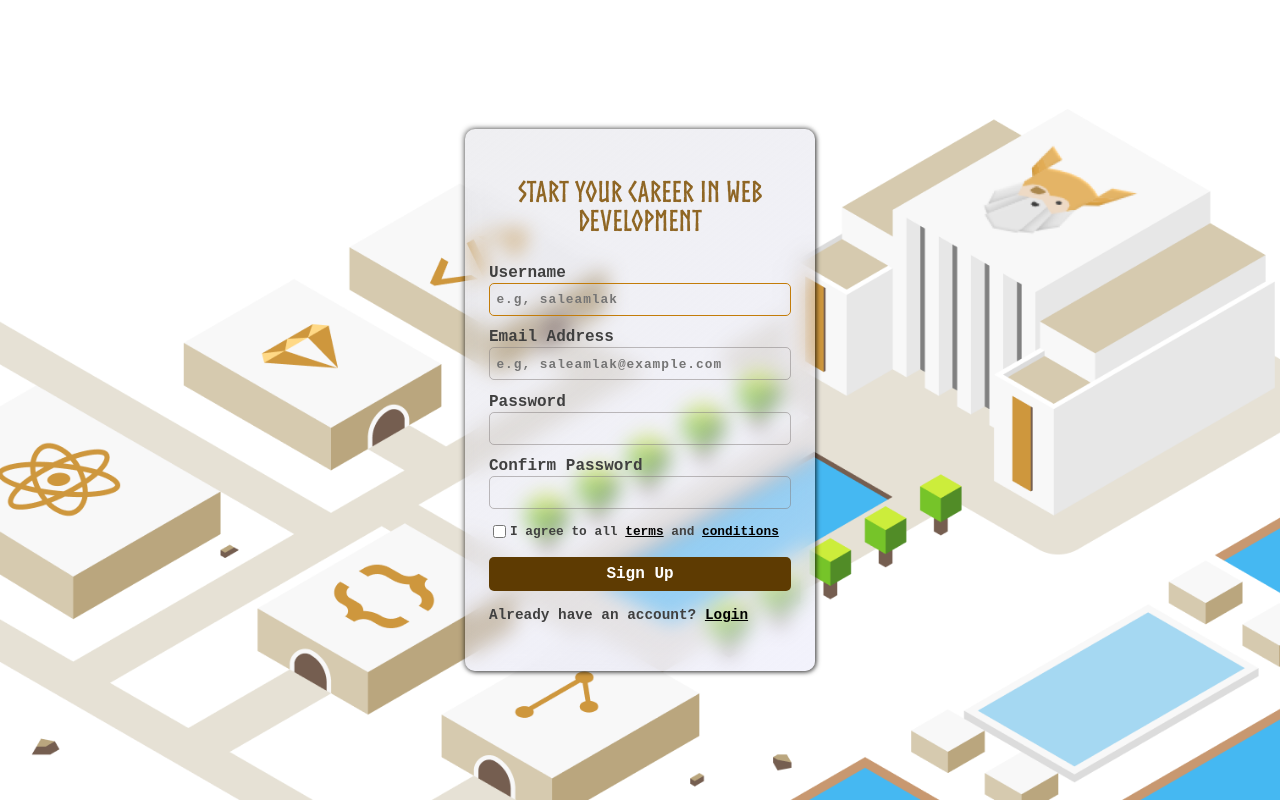
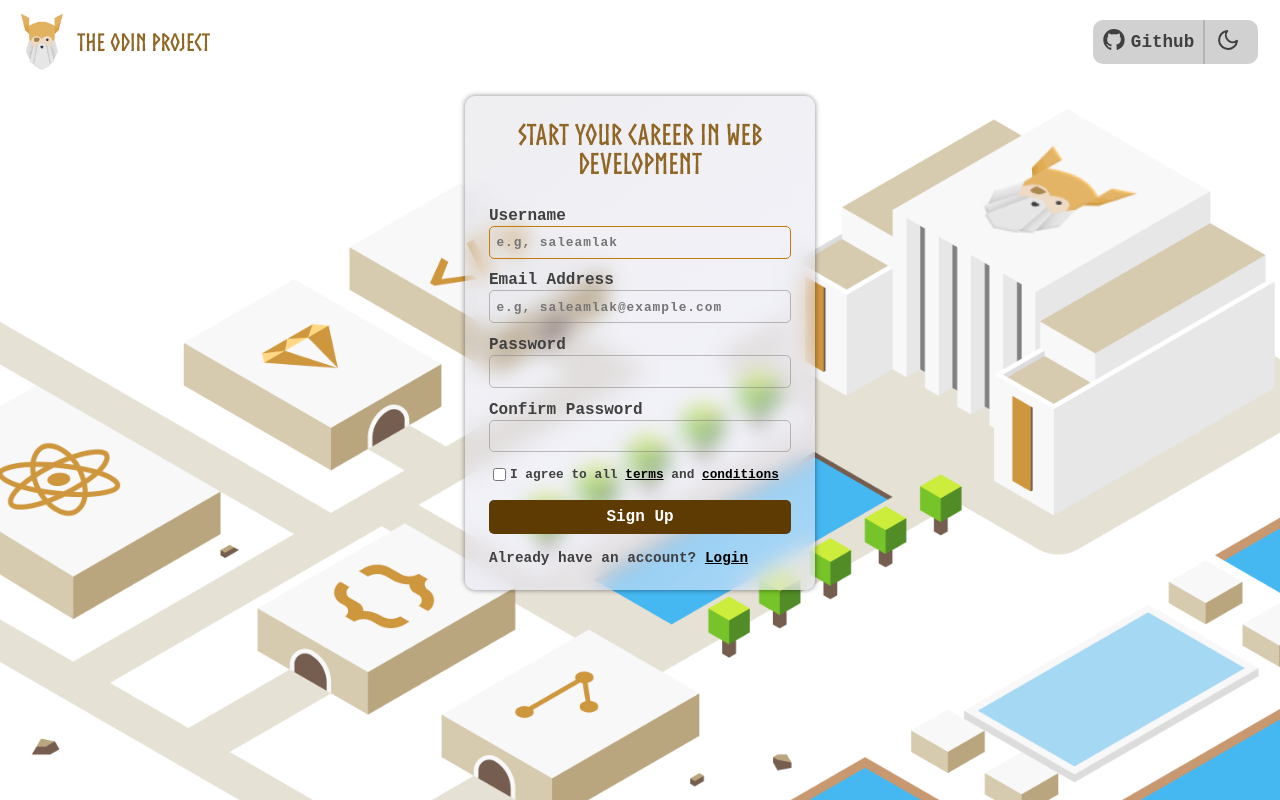
Before and after one commit to SaleamlakH/sign-up-form, a plain HTML site: page index.html in a window 1280 px wide. Drawn offline with Linux system fonts and the light colour scheme.

Commit message:
Add site header containing logo, GitHub link, and theme switcher

```diff
--- a/index.html
+++ b/index.html
@@ -7,6 +7,23 @@
     <link rel="stylesheet" href="./style.css">
 </head>
     <body>
+        <nav>
+            <div class="odin-logo">
+                <img src="./assets/images/odin-logo.png" alt="the-odin-project-log">
+                <span class="odin-logo-text">The Odin Project</span>
+            </div>
+
+            <div class="left-side">
+                <a class="github-link" href="https://github.com/SaleamlakH/sign-up-form">
+                    <svg xmlns="http://www.w3.org/2000/svg" width="24" height="24" viewBox="0 0 20 20" fill="currentColor" class="h-5 w-5">
+                        <path fill-rule="evenodd" d="M10 0C4.477 0 0 4.484 0 10.017c0 4.425 2.865 8.18 6.839 9.504.5.092.682-.217.682-.483 0-.237-.008-.868-.013-1.703-2.782.605-3.369-1.343-3.369-1.343-.454-1.158-1.11-1.466-1.11-1.466-.908-.62.069-.608.069-.608 1.003.07 1.531 1.032 1.531 1.032.892 1.53 2.341 1.088 2.91.832.092-.647.35-1.088.636-1.338-2.22-.253-4.555-1.113-4.555-4.951 0-1.093.39-1.988 1.029-2.688-.103-.253-.446-1.272.098-2.65 0 0 .84-.27 2.75 1.026A9.564 9.564 0 0110 4.844c.85.004 1.705.115 2.504.337 1.909-1.296 2.747-1.027 2.747-1.027.546 1.379.203 2.398.1 2.651.64.7 1.028 1.595 1.028 2.688 0 3.848-2.339 4.695-4.566 4.942.359.31.678.921.678 1.856 0 1.338-.012 2.419-.012 2.747 0 .268.18.58.688.482A10.019 10.019 0 0020 10.017C20 4.484 15.522 0 10 0z" clip-rule="evenodd"></path>
+                    </svg>
+                    Github
+                </a>
+                <button class="theme-button" type="button"></button>
+            </div>
+        </nav>
+
         <form>
             <h1>Start your career in web development</h1>
 
--- a/style.css
+++ b/style.css
@@ -25,8 +25,8 @@
     --end-color: hsl(240 60 95 / 63%);
 
     /* box shadow */
-    --top-left-shadow: -1px -1px 5px 1px hsl(0 0 0 / 25%);
-    --bottom-right-shadow: 1px 1px 5px 0px hsl(0 0 0 / 75%);
+    --top-left-shadow: -1px -1px 5px hsl(0 0 0 / 25%);
+    --bottom-right-shadow: 1px 1px 5px hsl(0 0 0 / 25%);
 
     /* font color */
     --color: hsl(0 0 25%);
@@ -39,8 +39,68 @@ body {
     background: var(--bg-darkness), no-repeat bottom left/100% var(--bg-image) var(--bg-color);
 
     display: flex;
-    justify-content: center;
+    flex-direction: column;
     align-items: center;
+}
+
+nav {
+    color: hsl(37 60 35);
+    font-family: odin-logo;
+    font-size: 1.5rem;
+    margin: 0.5em 0.5em 1em;
+
+    align-self: stretch;
+    display: flex;
+    align-items: center;
+    gap: 5px;
+}
+
+nav .odin-logo {
+    display: flex;
+    align-items: center;
+    gap: 5px;
+}
+
+nav .odin-logo img {
+    height: 2.5em;
+}
+
+nav .left-side {
+    display: flex;
+    gap: 5px;
+    margin-left: auto;
+    margin-right: 10px;
+    background-color: hsl(0 0 70 / 60%);
+    border-radius: 10px;
+}
+
+nav .github-link {
+    text-decoration: none;
+    font-family: 'Courier New', Courier, monospace;
+    font-size: 1.1rem;
+    color: var(--color);
+    padding: 0.5em;
+    border-right: 2px solid hsl(0 0 70);
+
+    display: flex;
+    align-items: center;
+    gap: 5px;
+}
+
+nav .github-link svg {
+    padding-bottom: 5px;
+    height: 1.5em;
+}
+
+nav .theme-button::before {
+    content: url('./assets/icons/icon-dark-mode.svg');
+    padding-right: 0.5em;
+}
+
+.theme-button {
+    padding-bottom: 2px;
+    border: none;
+    background: transparent;
 }
 
 form {
@@ -49,7 +109,7 @@ form {
     font-family: 'Courier New', Courier, monospace;
     font-weight: 600;
     width: min(350px, 80%);
-    padding: 3em 1.5em;
+    padding: 1.5em 1.5em;
     background: linear-gradient(142deg, var(--start-color), var(--end-color));
     -webkit-backdrop-filter: blur(5px);
     backdrop-filter: blur(10px);
@@ -90,7 +150,7 @@ label[for='terms-conditions'] {
     font-size: 0.8em;
 }
 
-button {
+.submit-button-row button {
     margin: 1em 0;
     padding: 0.5em;
     width: 100%;
@@ -101,11 +161,11 @@ button {
     color: hsl(0 0 100);
 }
 
-button:hover {
+.submit-button-row button:hover {
     background-color: hsl(37 95 30);
 }
 
-button:active {
+.submit-button-row button:active {
     border-radius: 8px;
     box-shadow: inset 1px 1px var(--bg-color),
             inset -1px -1px var(--bg-color);
@@ -139,6 +199,20 @@ a:hover {
         --bg-darkness: linear-gradient(hsl(0 0 0 / 40%), hsl(0 0 0 / 40%))
     }
 
+    nav .left-side {
+        background-color: hsl(0 0 30 / 60%);
+        border-radius: 10px;
+    }
+
+    nav .github-link {
+        color: hsl(0 0 90);
+        border-right-color: hsl(0 0 40);
+    }
+
+    nav .theme-button::before {
+        content: url('./assets/icons/icon-light-mode.svg');
+    }
+
     form {
         --color: hsl(0 0 60);
         --start-color: hsl(0 0 6 / 82%);
```
Also changed, not shown: assets/icons/icon-dark-mode.svg (added), assets/icons/icon-github-logo.svg (added), assets/icons/icon-light-mode.svg (added), assets/images/odin-logo.png (added).
